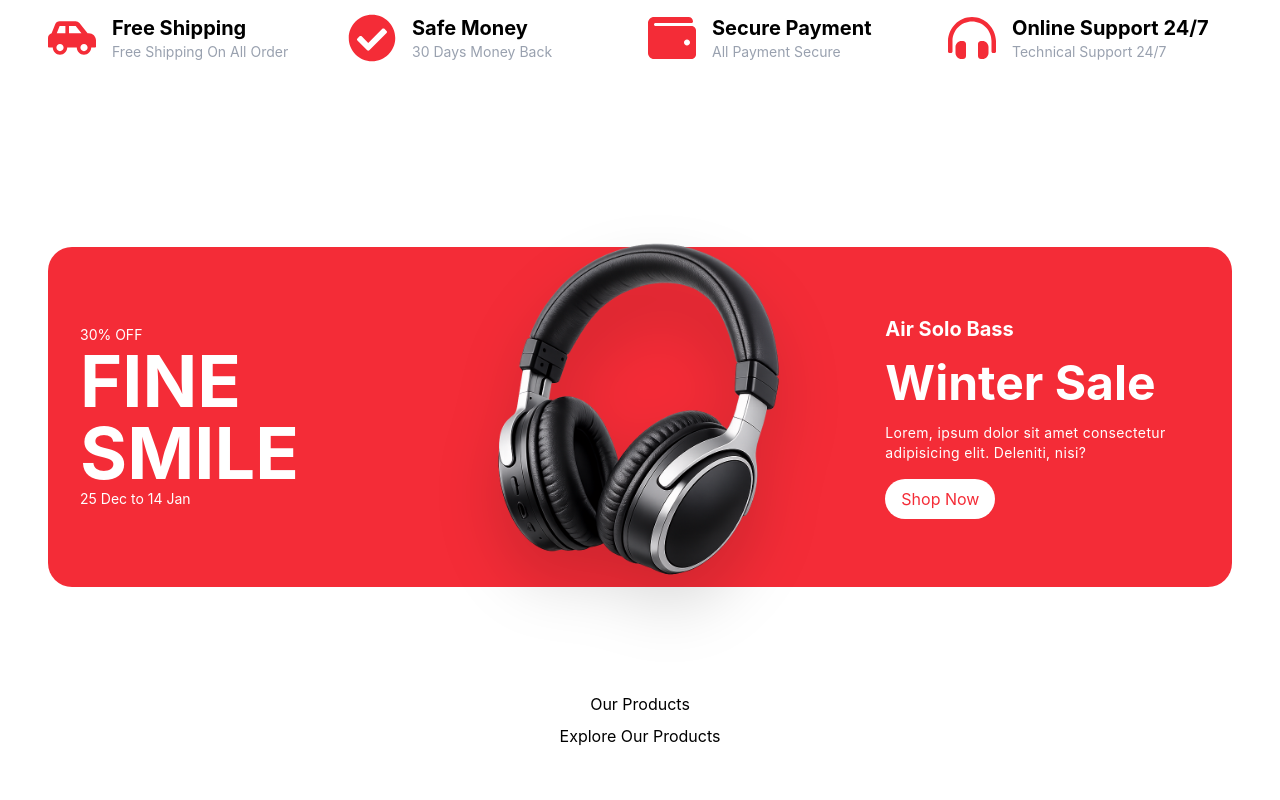
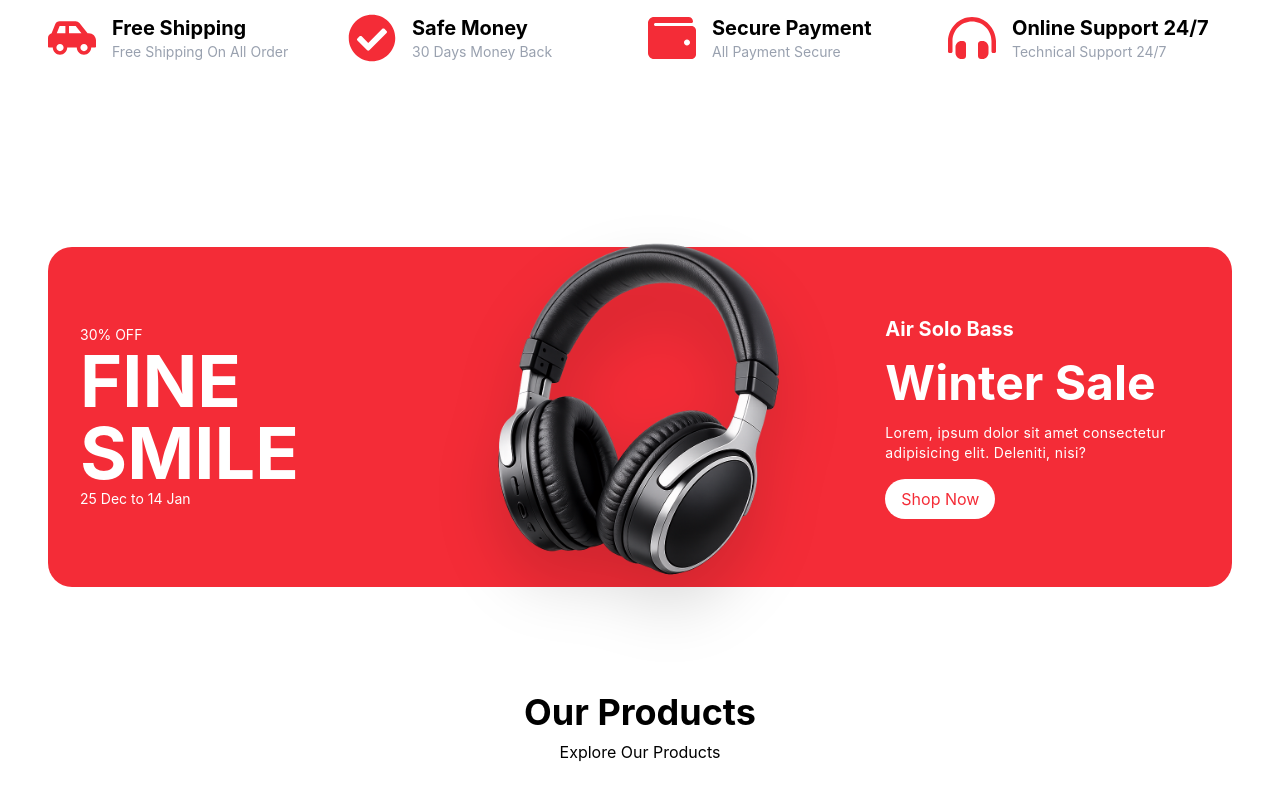
Before and after one commit to kaxadeveloper/Ecommerce, a React (Vite) app: page / in a window 1280 px wide. Shown: the part 1560-2360 px from the top of the page. Built offline with nearby package versions, Linux system fonts and the light colour scheme.

Commit message:
add styles to title

```diff
--- a/src/components/Shared/Heading.jsx
+++ b/src/components/Shared/Heading.jsx
@@ -3,7 +3,7 @@ import React from 'react'
 const Heading = ({ title, subtitle }) => {
     return (
         <div className='text-center mb-10 max-w-[600px] mx-auto space-y-2'>
-           <h1>{title}</h1>
+           <h1 className='text-3xl font-bold lg:text-4xl'>{title}</h1>
            <p>{subtitle}</p>
         </div>
     )
```
